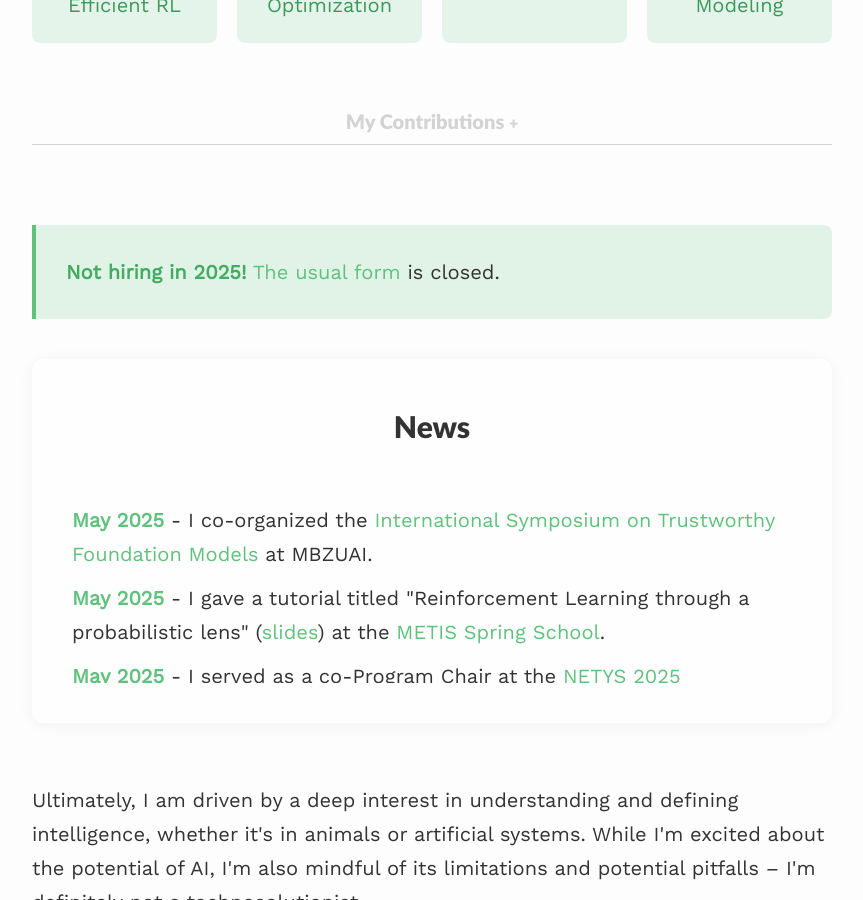
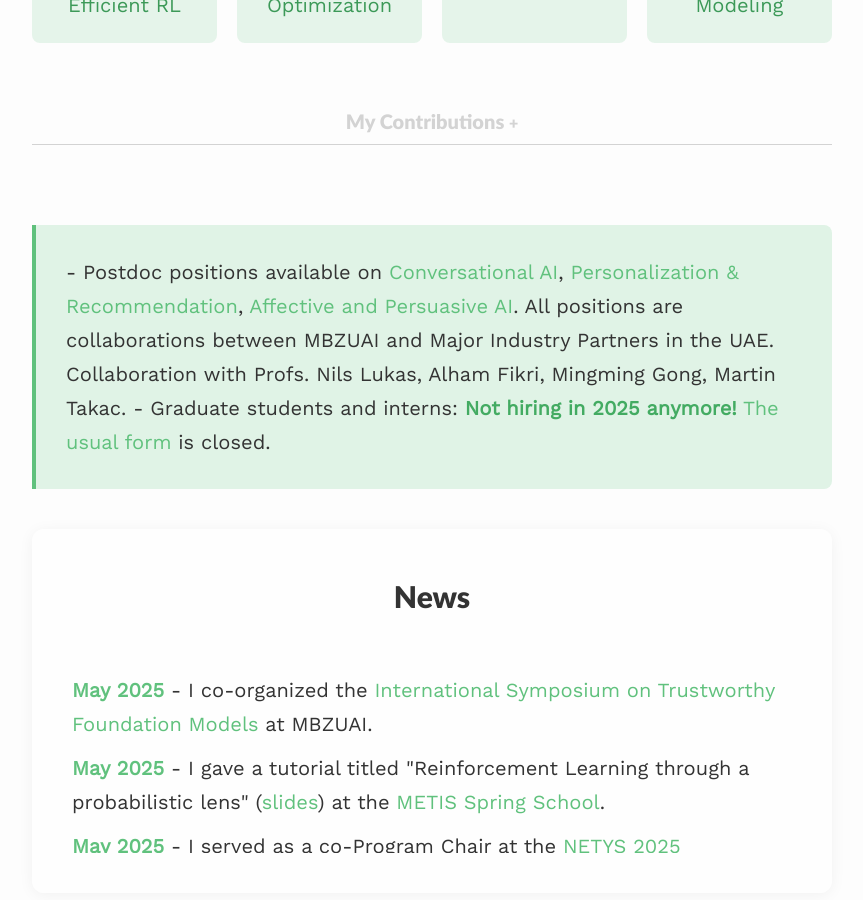
Before and after one commit to saleml/saleml.github.io, a Jekyll site: the page built from index.md, in a window 1280 px wide and 900 px high, scrolled down 938 px. Shown: the whole window, without its empty margins (208-1071 px from the left). Built offline with Jekyll 4.4.1, drawn with Linux system fonts in a browser that asks for light colours; nearby versions of some CDN libraries.

Commit message:
Revise contributions section in index.md to enhance clarity and detail. Updated descriptions of research focus areas, including Generative Flow Networks, advancements in large language models, and community tools. Adjusted hiring information for 2025.

```diff
--- a/index.md
+++ b/index.md
@@ -30,30 +30,39 @@
 
 
 
- <div class="my-contributions" style="margin-top: 2em; ">
+<div class="my-contributions" style="margin-top: 2em; ">
     <h3 id="contributions-toggle" style="cursor: pointer; text-align: center; color: #d3d3d3; display: block; border-bottom: 1px solid #d3d3d3; padding-bottom: 5px; user-select: none; font-size: 1em; font-weight: 500; margin: auto;">
       My Contributions
       <span id="contributions-icon" style="color: #d3d3d3; font-size: 0.8em;">+</span>
     </h3>
     <div id="contributions-content" style="display: none; text-align: left;">
       <p>
-        As AI systems are increasingly deployed in complex tasks and real-world applications, I believe it's crucial to understand and improve their reasoning and reliability. My work addresses challenges like quantifying uncertainty, performing efficient search and sampling, and ensuring reliable reasoning, all of which are fundamental for safe and effective AI deployment.
+        I build more capable and reliable AI. My research focuses on teaching machines to reason, plan, and generate diverse solutions under uncertainty.
       </p>
       <p>
-        One major focus has been the development of Generative Flow Networks (GFlowNets), a framework that connects reinforcement learning and probabilistic modeling. I've worked on establishing the theoretical foundations of GFlowNets, demonstrating their effectiveness in Bayesian inference of discrete and continuous structures, and showing their ability to handle multimodal distributions better than traditional variational methods. I also created and released <a href="https://github.com/GFNOrg/torchgfn" target="_blank">torchgfn</a>, an open-source software framework, to make GFlowNets more accessible for both discrete and general applications.
+        My work is centered on three key areas:
       </p>
+      <ol style="padding-left: 20px;">
+        <li style="margin-bottom: 1em;">
+          <strong>Developing Novel Methods:</strong> I am a core contributor to <strong>Generative Flow Networks (GFlowNets)</strong>, a modern framework for structured probabilistic sampling. I also design new techniques for crucial problems like <strong>uncertainty estimation (<a href="https://arxiv.org/abs/2202.09219" target="_blank">DEUP</a>)</strong> and <strong>efficient curriculum learning</strong>.
+        </li>
+        <li style="margin-bottom: 1em;">
+          <strong>Advancing Large Language Models:</strong> I apply these methods to improve the reasoning and alignment of LLMs, with projects focused on enhancing multi-step logic and fine-tuning models with human preferences.
+        </li>
+        <li style="margin-bottom: 1em;">
+          <strong>Building Tools for the Community:</strong> I believe in advancing science through shared tools. I created the <strong><code><a href="https://github.com/saleml/torchgfn" target="_blank">torchgfn</a></code></strong> library for GFlowNets and have co-led the development of benchmarks like <strong><a href="https://babyai.farama.org/" target="_blank">BabyAI</a></strong>, <strong><a href="https://github.com/mbzuai-nlp/finchain" target="_blank">FinChain</a></strong>, and <strong><a href="https://github.com/choukrani/llm-babybench" target="_blank">LLM-BabyBench</a></strong>.
+        </li>
+      </ol>
       <p>
-        Beyond GFlowNets, I've also contributed to uncertainty estimation through a method called DEUP (Direct Epistemic Uncertainty Prediction). DEUP addresses model misspecification in interactive learning settings by using a secondary predictor trained on the main model's errors. This results in more reliable uncertainty estimates for decision-making in downstream tasks.
-      </p>
-      <p>
-        Currently, I'm focused on scaling GFlowNets to tackle more complex problems, using them to enhance Large Language Model reasoning, and developing even better uncertainty estimation methods. My overall goal is to improve the reliability, efficiency, and reasoning capabilities of AI systems, particularly in scenarios that demand robust decision-making under uncertainty.
+        Ultimately, I aim to create AI systems that are robust, creative, and trustworthy enough for real-world deployment.
       </p>
     </div>
   </div>
 </div>
 
   <div class="highlight-box">
-    <span class="highlight-text"><b>Not hiring in 2025!</b></span>
+    - Postdoc positions available on <a href="https://apply.interfolio.com/167844">Conversational AI</a>, <a href="https://apply.interfolio.com/167795">Personalization & Recommendation</a>, <a href="https://apply.interfolio.com/167791">Affective and Persuasive AI</a>. All positions are collaborations between MBZUAI and Major Industry Partners in the UAE. Collaboration with Profs. Nils Lukas, Alham Fikri, Mingming Gong, Martin Takac.
+    - Graduate students and interns: <span class="highlight-text"><b>Not hiring in 2025 anymore!</b></span>
     <a href="https://forms.gle/y8pgujVkaVeV5kVm7">The usual form</a> is closed.
   </div>
 
```
